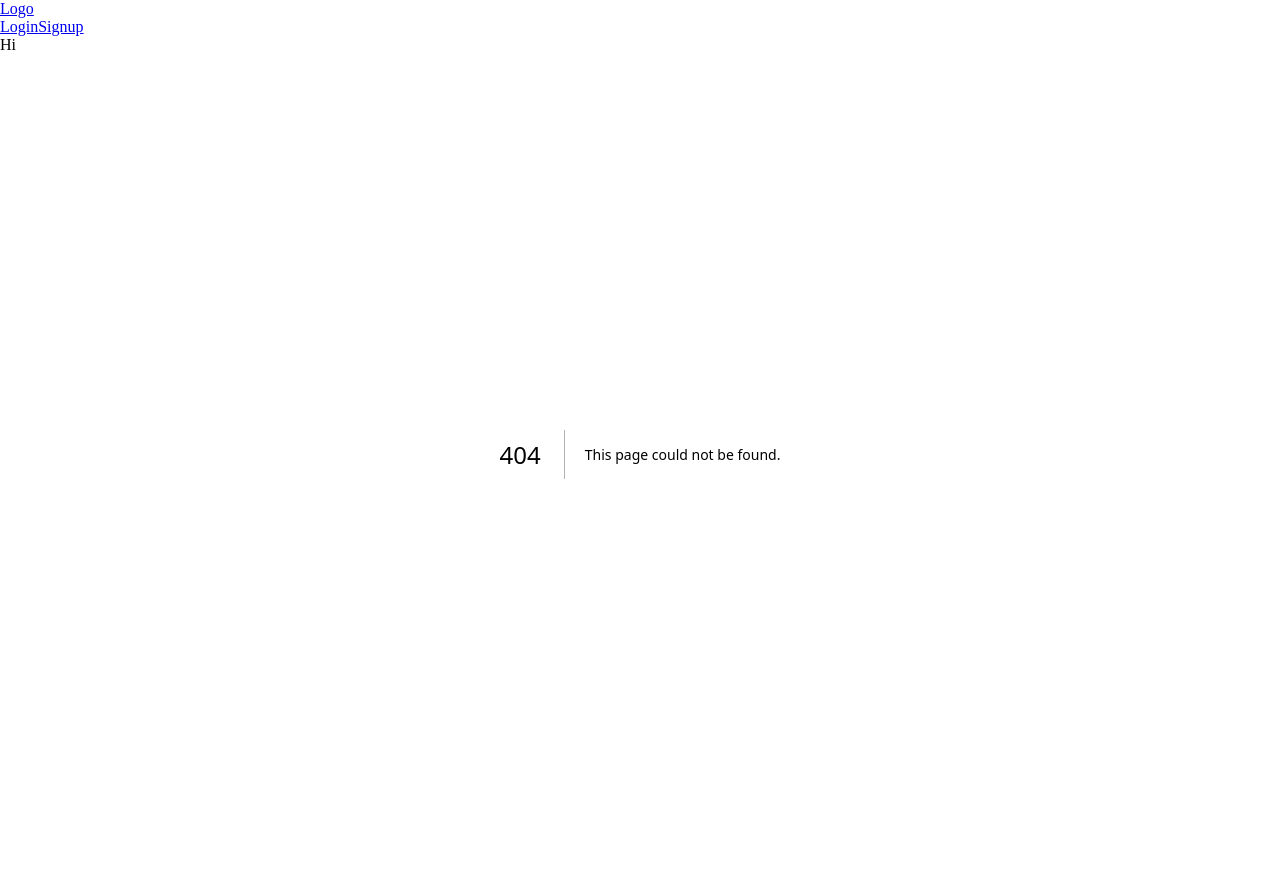
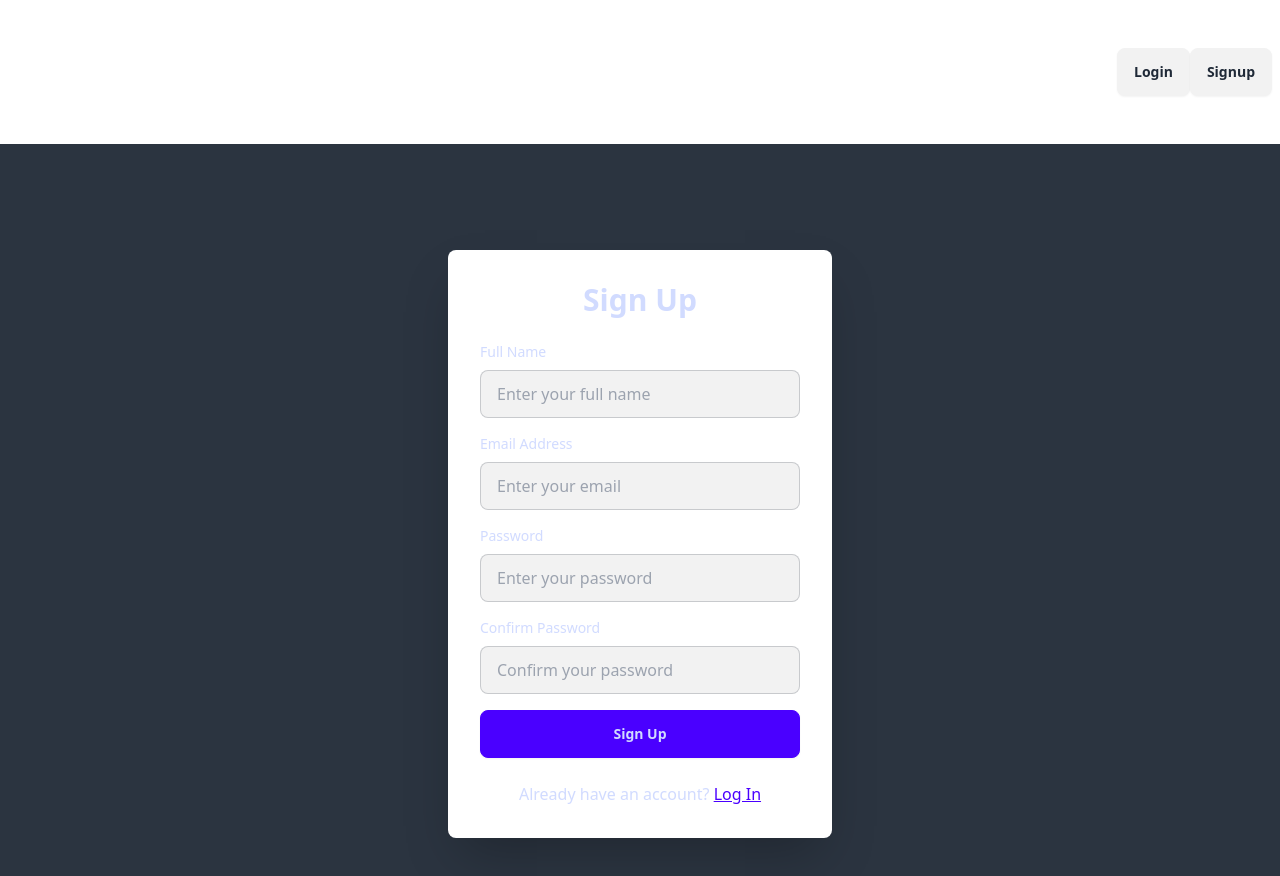
Before and after one commit to GaureeshHegde/PortfolioManagementSystem, a Next.js app: page /register in a window 1280 px wide. Before the commit this address had no page. Shown: the top 876 px of the page. Before the commit the page ends 854 px from the top, so only its background shows below. Built offline with nearby package versions, Linux system fonts and the light colour scheme.

Commit message:
Fixed tailwind issue

```diff
--- a/package.json
+++ b/package.json
@@ -15,8 +15,9 @@
     "react-dom": "^18"
   },
   "devDependencies": {
+    "autoprefixer": "^10.4.20",
     "daisyui": "^4.12.12",
-    "postcss": "^8",
-    "tailwindcss": "^3.4.1"
+    "postcss": "^8.4.47",
+    "tailwindcss": "^3.4.13"
   }
 }
--- a/src/app/components/Navbar.js
+++ b/src/app/components/Navbar.js
@@ -27,7 +27,7 @@ const Navbar = () => {
             <div className="navbar-end">
                 <Link href="/login" className="btn">Login</Link>
                 <Link href="/register" className="btn">Signup</Link>
-                <div className="pt-32 text-red-500">Hi</div>
+                <div className="pt-32 text-red-500"></div>
             </div>
         </div>
     );
--- a/src/app/layout.js
+++ b/src/app/layout.js
@@ -1,4 +1,5 @@
 import Navbar from './components/Navbar'; // Adjust the path if needed
+import './globals.css';
 
 export default function Layout({ children }) {
     return (
--- a/src/app/page.js
+++ b/src/app/page.js
@@ -1,18 +1,16 @@
 import Link from 'next/link'; // Ensure the path is correct
+//import 'tailwindcss/tailwind.css'
 
 export default function Home() {
     return (
-        // <main className="bg-base-200 min-h-screen flex flex-col">
-        //     <div className="flex flex-col items-center justify-center flex-1 text-center">
-        //         <h1 className="text-6xl font-bold text-primary-content mb-4">Welcome to Your App</h1>
-        //         <p className="text-lg text-primary-content mb-8">Discover the power of personalized financial insights.</p>
-        //         <Link href="/login">
-        //             <button className="btn btn-primary btn-lg">Get Started</button>
-        //         </Link>
-        //     </div>
-        // </main>
-        <main>
-          Text
+        <main className="bg-base-200 min-h-screen flex flex-col">
+            <div className="flex flex-col items-center justify-center flex-1 text-center">
+                <h1 className="text-6xl font-bold text-primary-content mb-4">Welcome to Your App</h1>
+                <p className="text-lg text-primary-content mb-8">Discover the power of personalized financial insights.</p>
+                <Link href="/login">
+                    <button className="btn btn-primary btn-lg">Get Started</button>
+                </Link>
+            </div>
         </main>
     );
 }
--- /dev/null
+++ b/src/app/register/page.js
@@ -0,0 +1,72 @@
+import React from 'react';
+import Link from 'next/link';
+
+const RegisterPage = () => {
+    return (
+        <div className="flex items-center justify-center h-screen bg-neutral text-primary-content">
+            <div className="bg-base-100 p-8 rounded-lg shadow-2xl w-96">
+                <h2 className="text-3xl font-bold text-center mb-6">Sign Up</h2>
+
+                {/* Register Form */}
+                <form>
+                    <div className="mb-4">
+                        <label className="block mb-2 text-sm" htmlFor="name">Full Name</label>
+                        <input
+                            type="text"
+                            id="name"
+                            className="input input-bordered w-full bg-base-200 text-primary-content"
+                            placeholder="Enter your full name"
+                            required
+                        />
+                    </div>
+                    <div className="mb-4">
+                        <label className="block mb-2 text-sm" htmlFor="email">Email Address</label>
+                        <input
+                            type="email"
+                            id="email"
+                            className="input input-bordered w-full bg-base-200 text-primary-content"
+                            placeholder="Enter your email"
+                            required
+                        />
+                    </div>
+                    <div className="mb-4">
+                        <label className="block mb-2 text-sm" htmlFor="password">Password</label>
+                        <input
+                            type="password"
+                            id="password"
+                            className="input input-bordered w-full bg-base-200 text-primary-content"
+                            placeholder="Enter your password"
+                            required
+                        />
+                    </div>
+                    <div className="mb-4">
+                        <label className="block mb-2 text-sm" htmlFor="confirm-password">Confirm Password</label>
+                        <input
+                            type="password"
+                            id="confirm-password"
+                            className="input input-bordered w-full bg-base-200 text-primary-content"
+                            placeholder="Confirm your password"
+                            required
+                        />
+                    </div>
+                    <button
+                        type="submit"
+                        className="btn btn-primary w-full"
+                    >
+                        Sign Up
+                    </button>
+                </form>
+
+                {/* Login Link */}
+                <p className="mt-6 text-center">
+                    Already have an account?{" "}
+                    <Link href="/login" className="link link-primary">
+                        Log In
+                    </Link>
+                </p>
+            </div>
+        </div>
+    );
+};
+
+export default RegisterPage;
```
Also changed, not shown: 1 other file (tests, documents, lock files or other folders).
